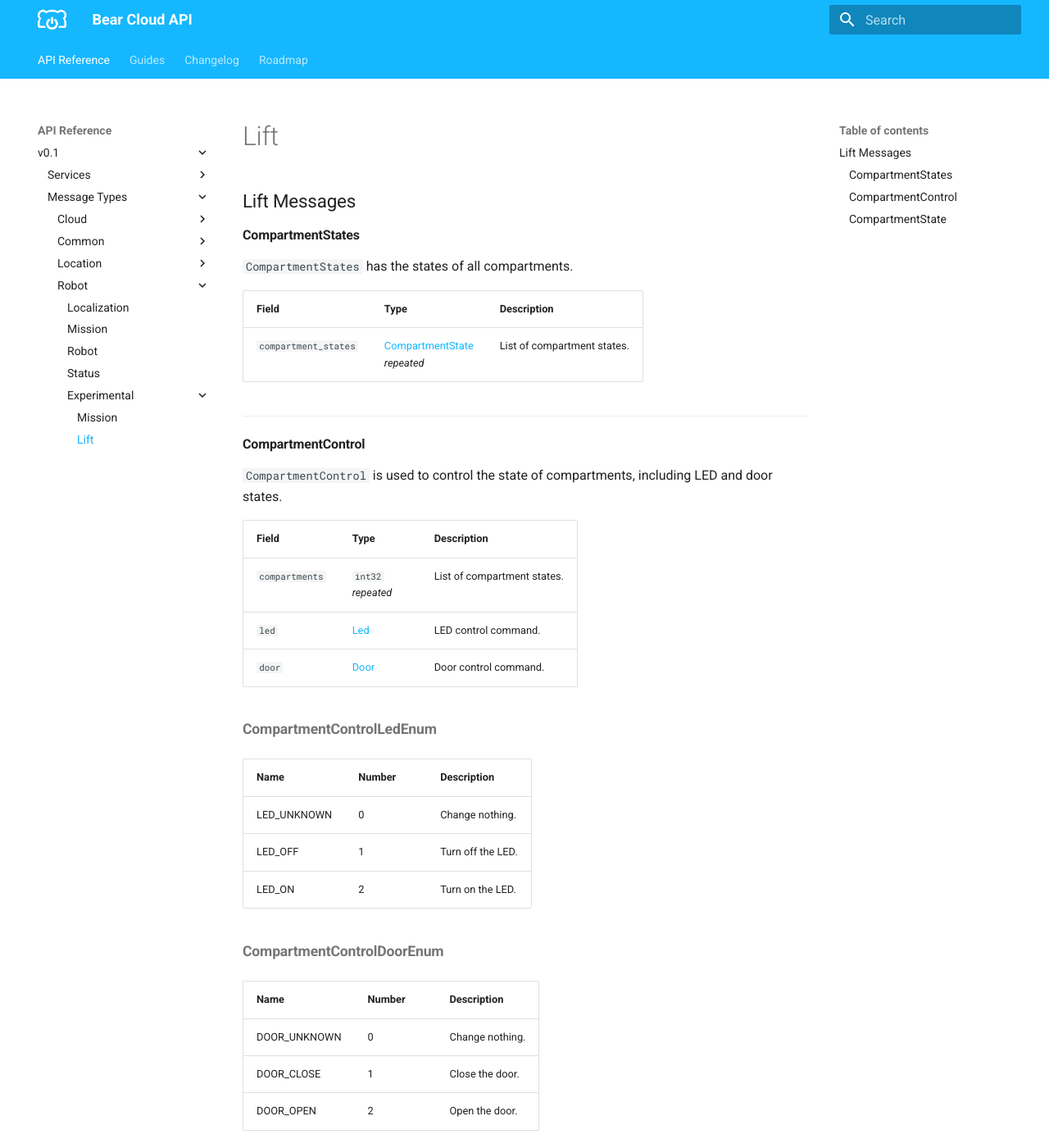
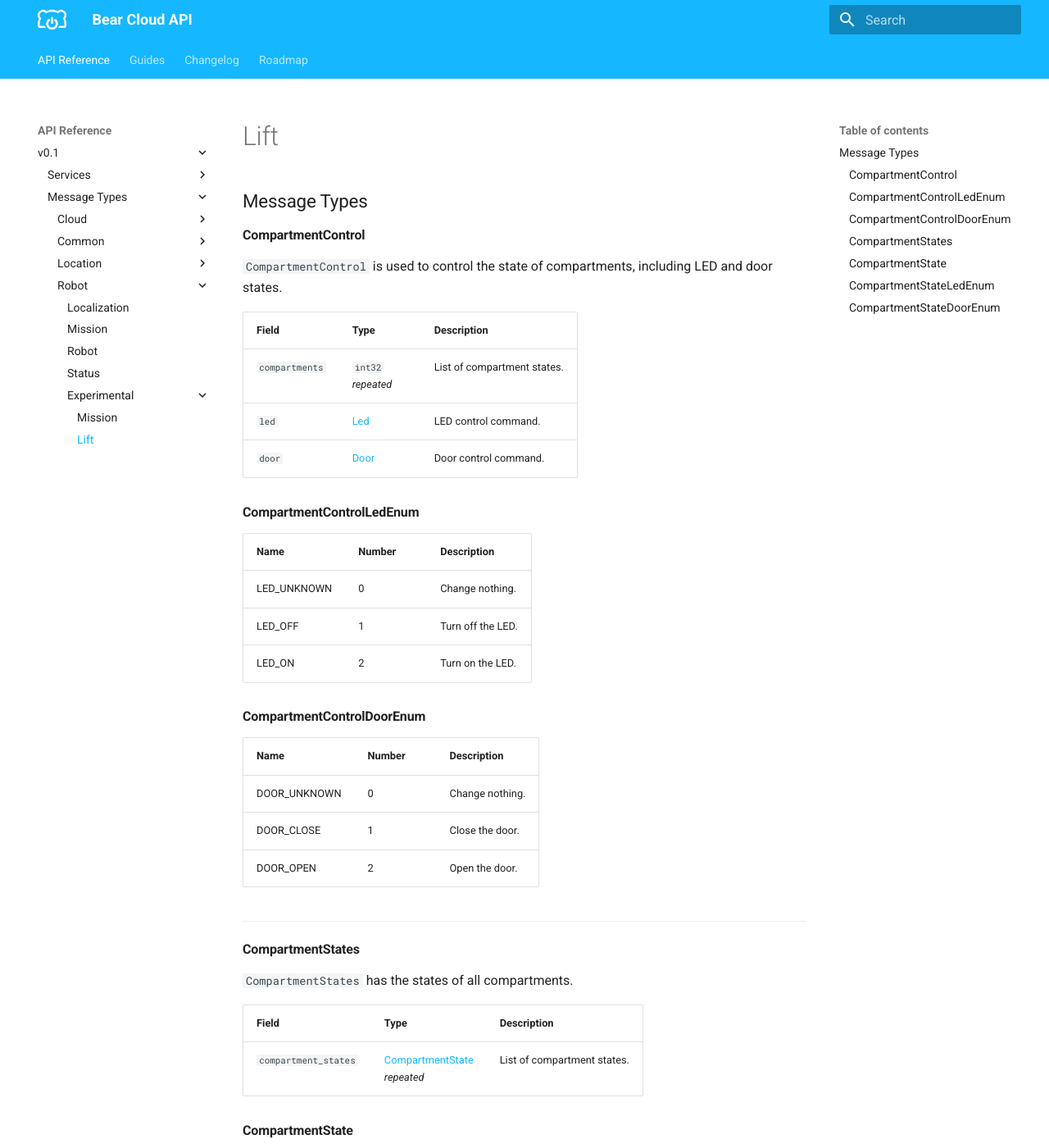
Before and after one commit to bearrobotics-public/cloud-with-experimental, an MkDocs documentation site: the page built from docs/v0.1/robot/experimental/Lift.md, in a window 1280 px wide and 1400 px high. Shown: the whole window at 82% size. Built offline with MkDocs 1.6.1 and Material for MkDocs 9.7.7, drawn with Linux system fonts in a browser that asks for light colours.

Commit message:
Modify Lift.md

```diff
--- a/docs/v0.1/robot/experimental/Lift.md
+++ b/docs/v0.1/robot/experimental/Lift.md
@@ -1,14 +1,4 @@
-### Lift Messages
-
-#### CompartmentStates
-`CompartmentStates` has the states of all compartments.
-
-| Field                | Type        | Description |
-|----------------------|------------|-------------|
-| `compartment_states`  | [CompartmentState](#compartmentstate)<br>*repeated* | List of compartment states.        |
-
-
----
+### Message Types
 
 #### CompartmentControl
 `CompartmentControl` is used to control the state of compartments, including LED and door states.
@@ -19,14 +9,14 @@
 | `led`         | [Led](#compartmentcontrolledenum)  | LED control command. |
 | `door`        | [Door](#compartmentcontroldoorenum) | Door control command. |
 
-##### CompartmentControlLedEnum
+#### CompartmentControlLedEnum
 | Name          | Number | Description |
 |--------------|--------|-------------|
 | LED_UNKNOWN | 0      | Change nothing. |
 | LED_OFF    | 1      | Turn off the LED. |
 | LED_ON     | 2      | Turn on the LED. |
 
-##### CompartmentControlDoorEnum
+#### CompartmentControlDoorEnum
 | Name          | Number | Description |
 |--------------|--------|-------------|
 | DOOR_UNKNOWN | 0      | Change nothing. |
@@ -44,14 +41,14 @@
 | `led`           | [Led](#compartmentstateledenum)  | Current LED state. |
 | `door`          | [Door](#compartmentstatedoorenum) | Current door state. |
 
-##### CompartmentStateLedEnum
+#### CompartmentStateLedEnum
 | Name          | Number | Description |
 |--------------|--------|-------------|
 | LED_UNKNOWN | 0      | Unknown LED state. |
 | LED_OFF    | 1      | LED is off. |
 | LED_ON     | 2      | LED is on. |
 
-##### CompartmentStateDoorEnum
+#### CompartmentStateDoorEnum
 | Name            | Number | Description |
 |----------------|--------|-------------|
 | DOOR_UNKNOWN | 0      | Unknown door state. |
```
Also changed, not shown: other parts of docs/v0.1/robot/experimental/Lift.md (+7 -0 lines).
